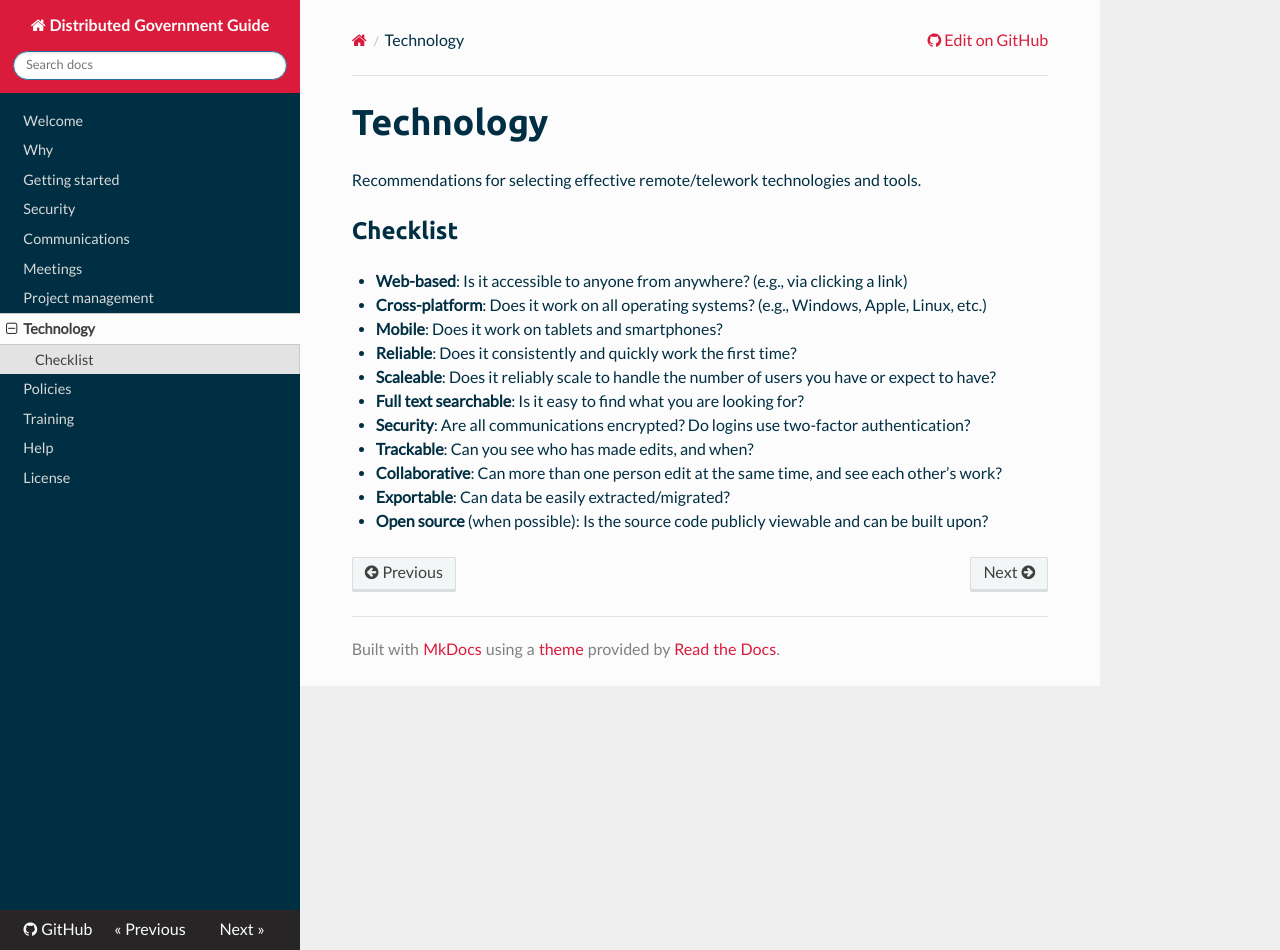
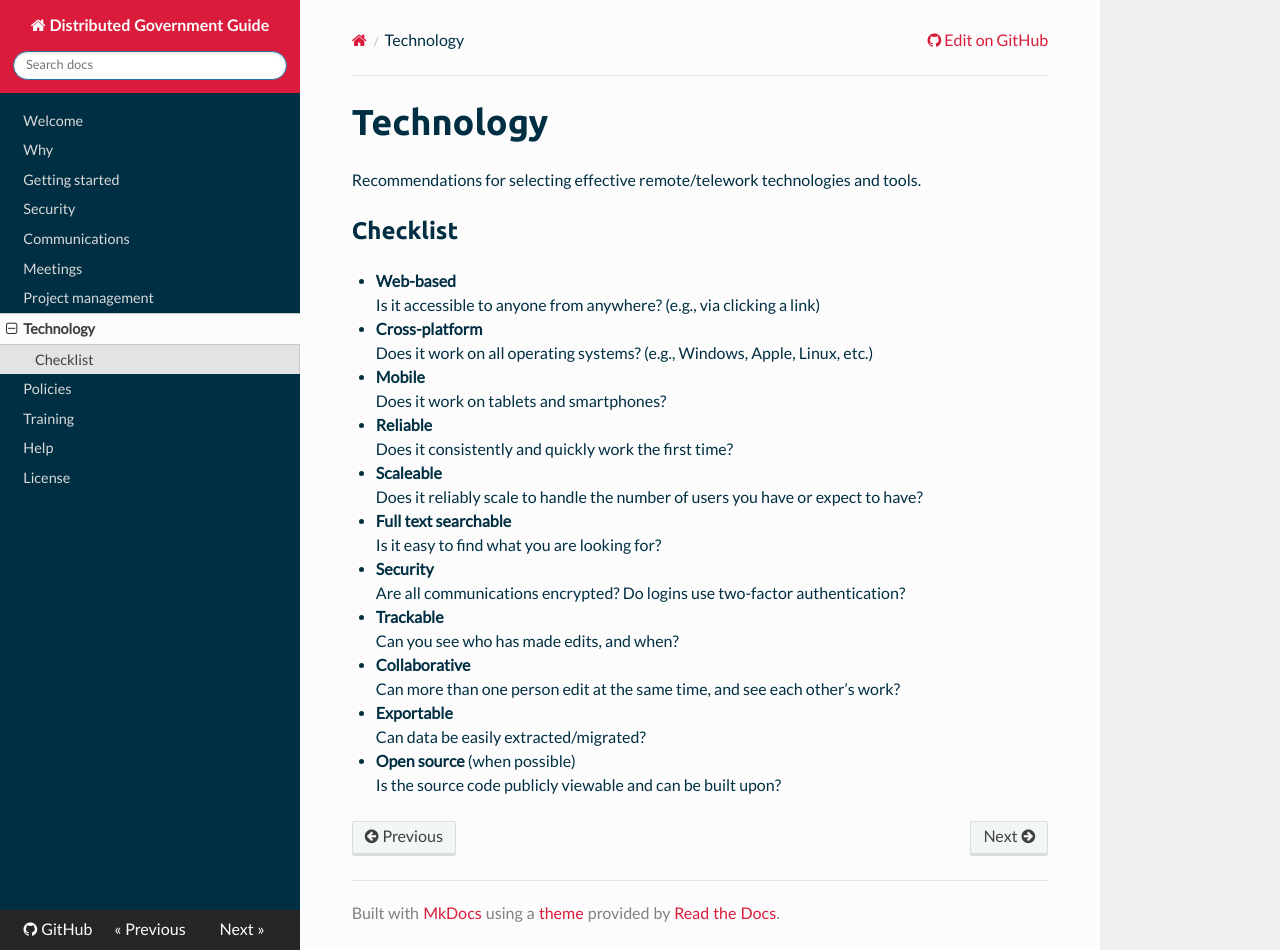
Before and after one commit to distributedgov/guide, an MkDocs documentation site: the page built from docs/technology.md, in a window 1280 px wide and 950 px high. Built offline with MkDocs 1.6.1, drawn with Linux system fonts in a browser that asks for light colours; nearby versions of some CDN libraries; old or Windows-style settings are respelled for this version of MkDocs.

Commit message:
Update technology.md

```diff
--- a/docs/technology.md
+++ b/docs/technology.md
@@ -4,24 +4,35 @@ Recommendations for selecting effective remote/telework technologies and tools.
 
 ## Checklist
 
-* **Web-based**: Is it accessible to anyone from anywhere? (e.g., via clicking a link)
+* **Web-based**
+Is it accessible to anyone from anywhere? (e.g., via clicking a link)
 
-* **Cross-platform**: Does it work on all operating systems? (e.g., Windows, Apple, Linux, etc.)
+* **Cross-platform**
+Does it work on all operating systems? (e.g., Windows, Apple, Linux, etc.)
 
-* **Mobile**: Does it work on tablets and smartphones?
+* **Mobile**
+Does it work on tablets and smartphones?
 
-* **Reliable**: Does it consistently and quickly work the first time?
+* **Reliable**
+Does it consistently and quickly work the first time?
 
-* **Scaleable**: Does it reliably scale to handle the number of users you have or expect to have?
+* **Scaleable**
+Does it reliably scale to handle the number of users you have or expect to have?
 
-* **Full text searchable**: Is it easy to find what you are looking for?
+* **Full text searchable**
+Is it easy to find what you are looking for?
 
-* **Security**: Are all communications encrypted? Do logins use two-factor authentication?
+* **Security**
+Are all communications encrypted? Do logins use two-factor authentication?
 
-* **Trackable**: Can you see who has made edits, and when?
+* **Trackable**
+Can you see who has made edits, and when?
 
-* **Collaborative**: Can more than one person edit at the same time, and see each other’s work?
+* **Collaborative**
+Can more than one person edit at the same time, and see each other’s work?
 
-* **Exportable**: Can data be easily extracted/migrated?
+* **Exportable**
+Can data be easily extracted/migrated?
 
-* **Open source** (when possible): Is the source code publicly viewable and can be built upon?
+* **Open source** (when possible)
+Is the source code publicly viewable and can be built upon?
```
